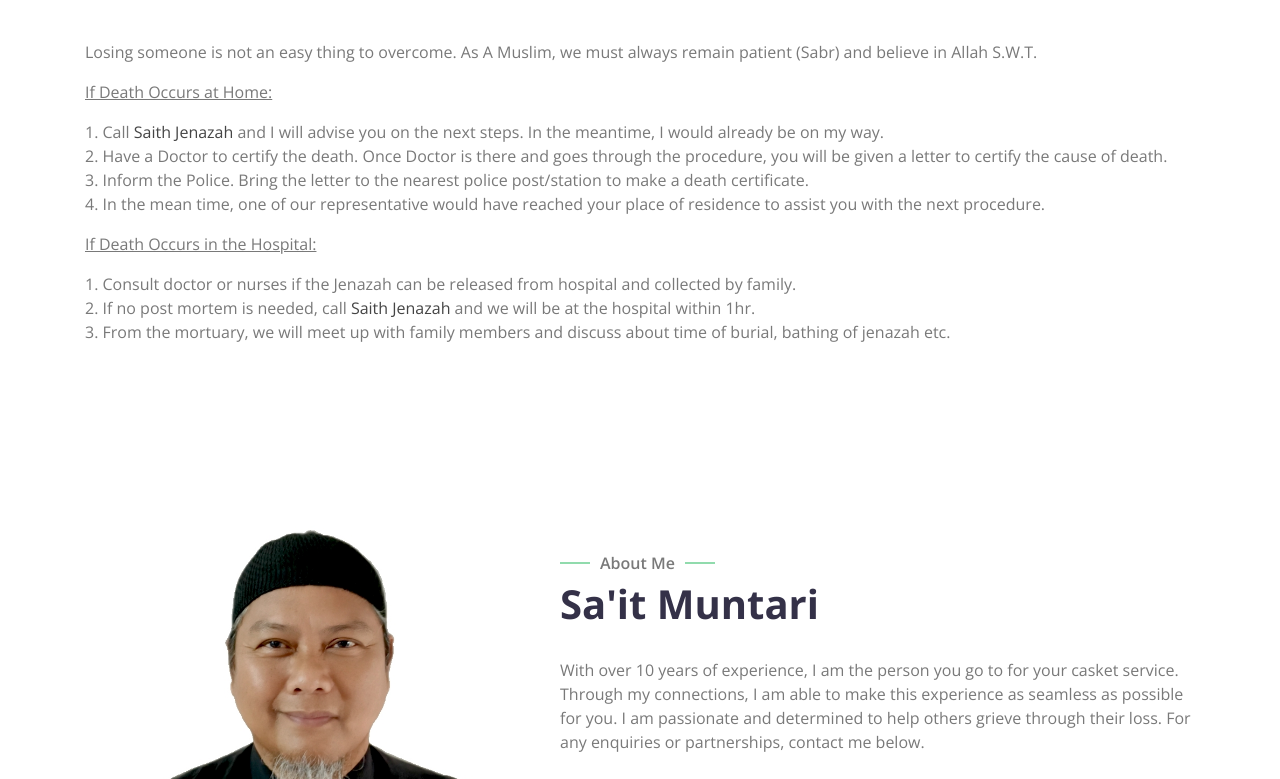
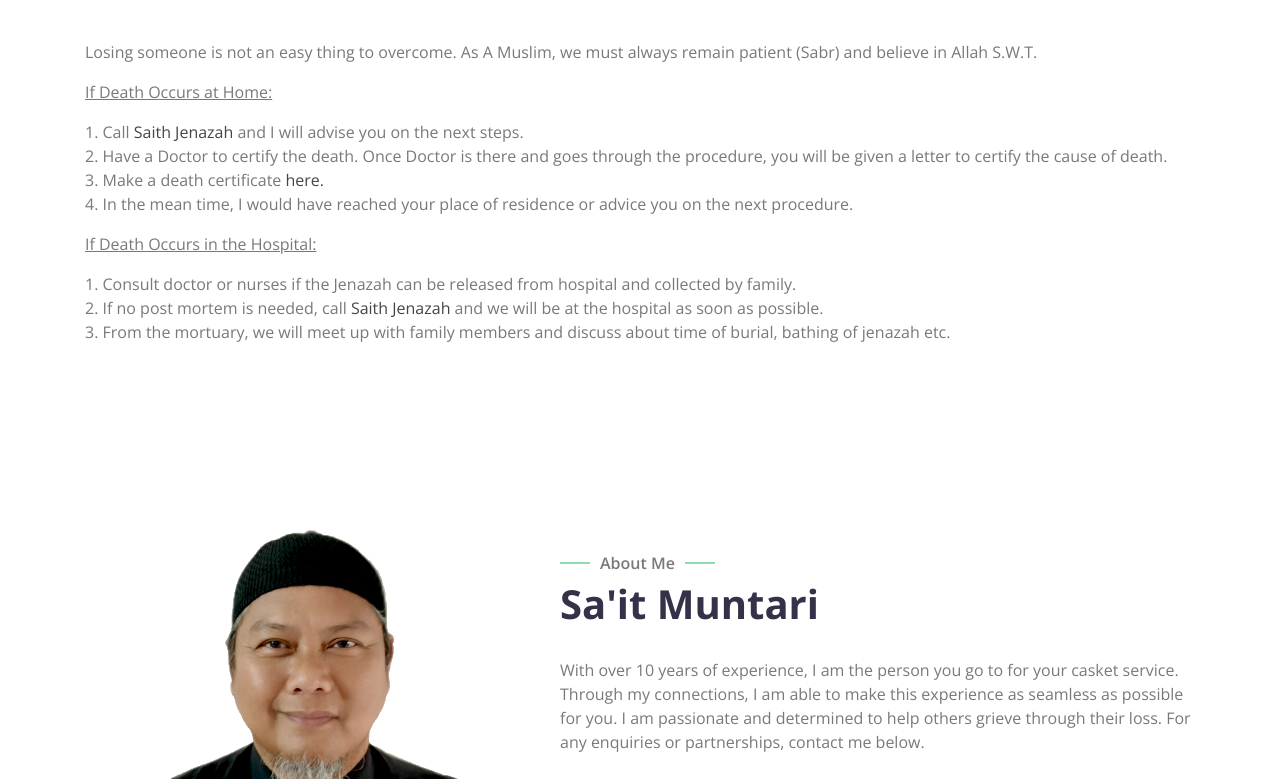
Before and after one commit to danyaastria/jenazahsg, a plain HTML site: page index.html in a window 1280 px wide. Shown: the part 1420-2199 px from the top of the page. Drawn offline with nearby package versions, Linux system fonts and the light colour scheme.

Commit message:
Update index.html

```diff
--- a/index.html
+++ b/index.html
@@ -180,17 +180,17 @@
                 If Death Occurs at Home:
                 </u></p>
                 <p>
-                1. Call <a href="tel:+65-9632-0564">Saith Jenazah</a> and I will advise you on the next steps. In the meantime, I would already be on my way.<br>
+                1. Call <a href="tel:+65-9632-0564">Saith Jenazah</a> and I will advise you on the next steps.<br>
                 2. Have a Doctor to certify the death. Once Doctor is there and goes through the procedure, you will be given a letter to certify the cause of death.<br>
-                3. Inform the Police. Bring the letter to the nearest police post/station to make a death certificate.<br>
-                4. In the mean time, one of our representative would have reached your place of residence to assist you with the next procedure.
+                3. Make a death certificate <a href="https://www.ica.gov.sg/documents/death-certificate">here.</a><br>
+                4. In the mean time, I would have reached your place of residence or advice you on the next procedure.
                 </p>
                 <p><u>
                 If Death Occurs in the Hospital:
                 </u></p>
                 <p>
                 1. Consult doctor or nurses if the Jenazah can be released from hospital and collected by family.<br>
-                2. If no post mortem is needed, call <a href="tel:+65-9632-0564">Saith Jenazah</a> and we will be at the hospital within 1hr.<br>
+                2. If no post mortem is needed, call <a href="tel:+65-9632-0564">Saith Jenazah</a> and we will be at the hospital as soon as possible.<br>
                 3. From the mortuary, we will meet up with family members and discuss about time of burial, bathing of jenazah etc.
                 </p>
             </div>
```
